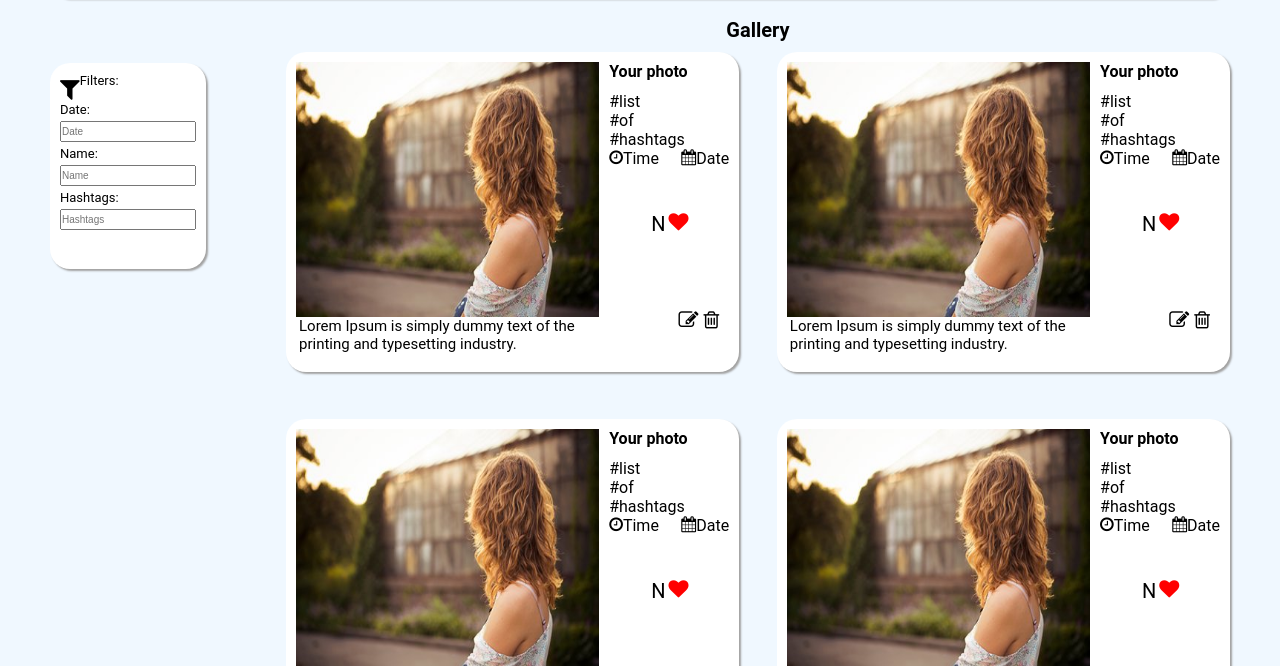
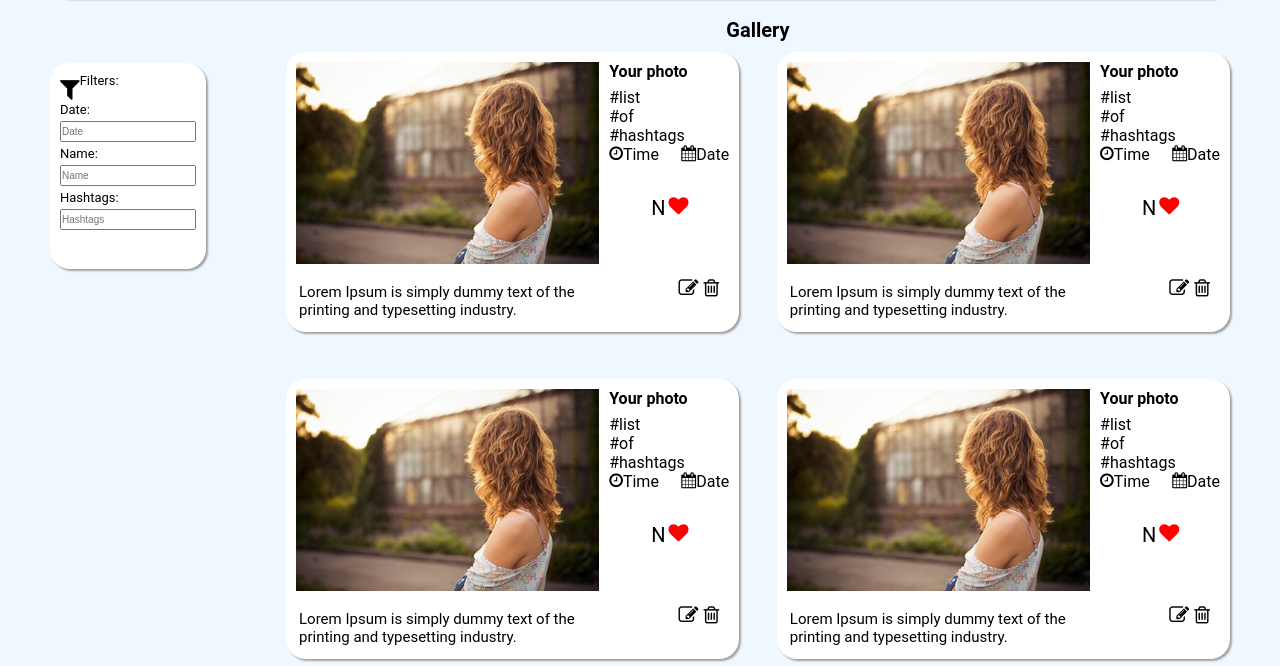
Before and after one commit to VeronikaYastr/practice, a plain HTML site: page task3/index.html in a window 1280 px wide. Shown: the part 133-799 px from the top of the page. Drawn offline with Linux system fonts and the light colour scheme; a web font is replaced by a local one.

Commit message:
images now have fixed size

```diff
--- a/task3/assets/css/style.css
+++ b/task3/assets/css/style.css
@@ -206,7 +206,7 @@ body {
   /* border: 2px solid #b3b3b3;*/
   width: 48%;
   padding: 10px 10px 10px 10px;
-  height: 320px;
+  height: 280px;
   margin-right: 4%;
   margin-bottom: 5%;
   background-color: white;
@@ -251,7 +251,6 @@ body {
 }
 .result-img img{
   width: 100%;
-  height: 100%;
   max-height: 100%;
 }
 
```
